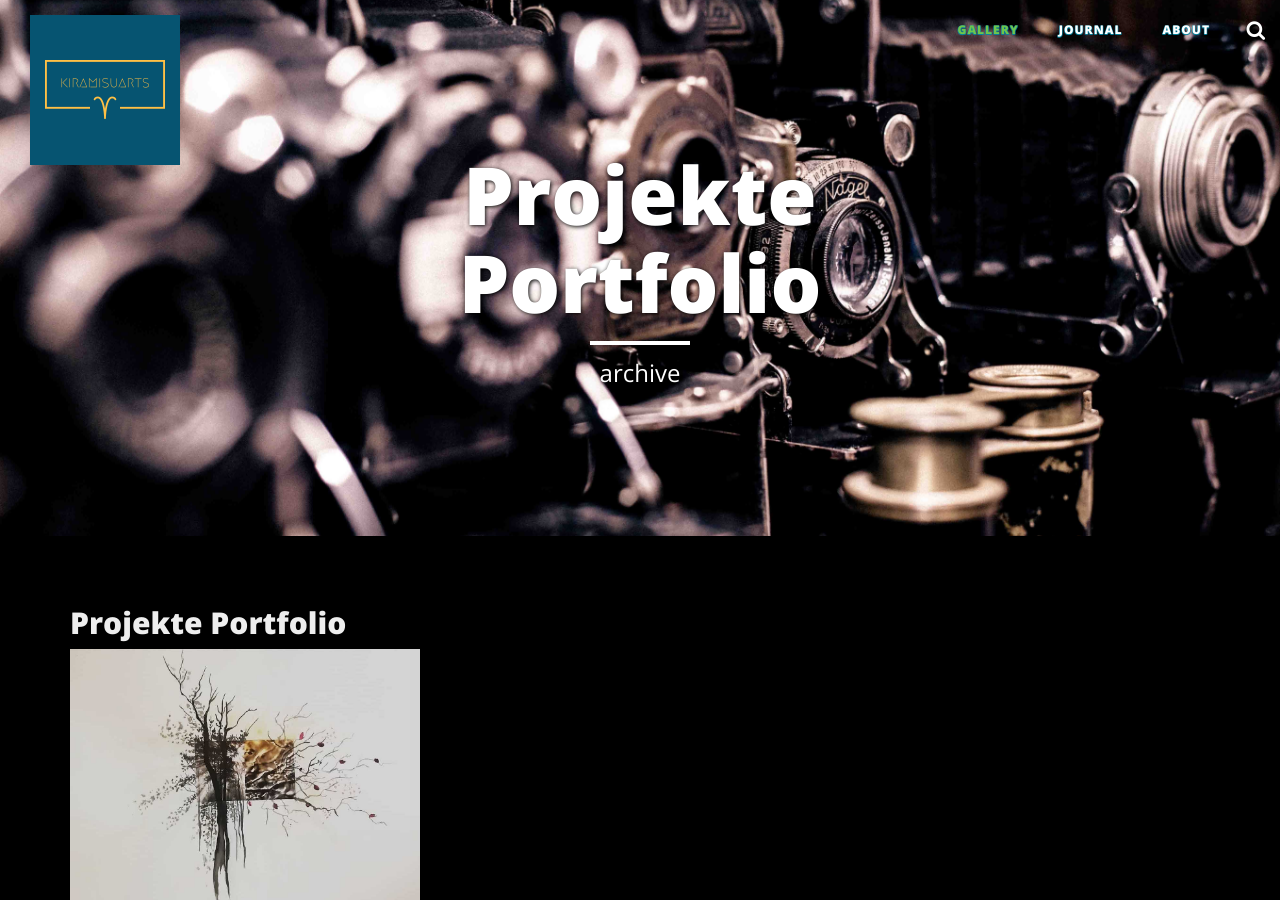
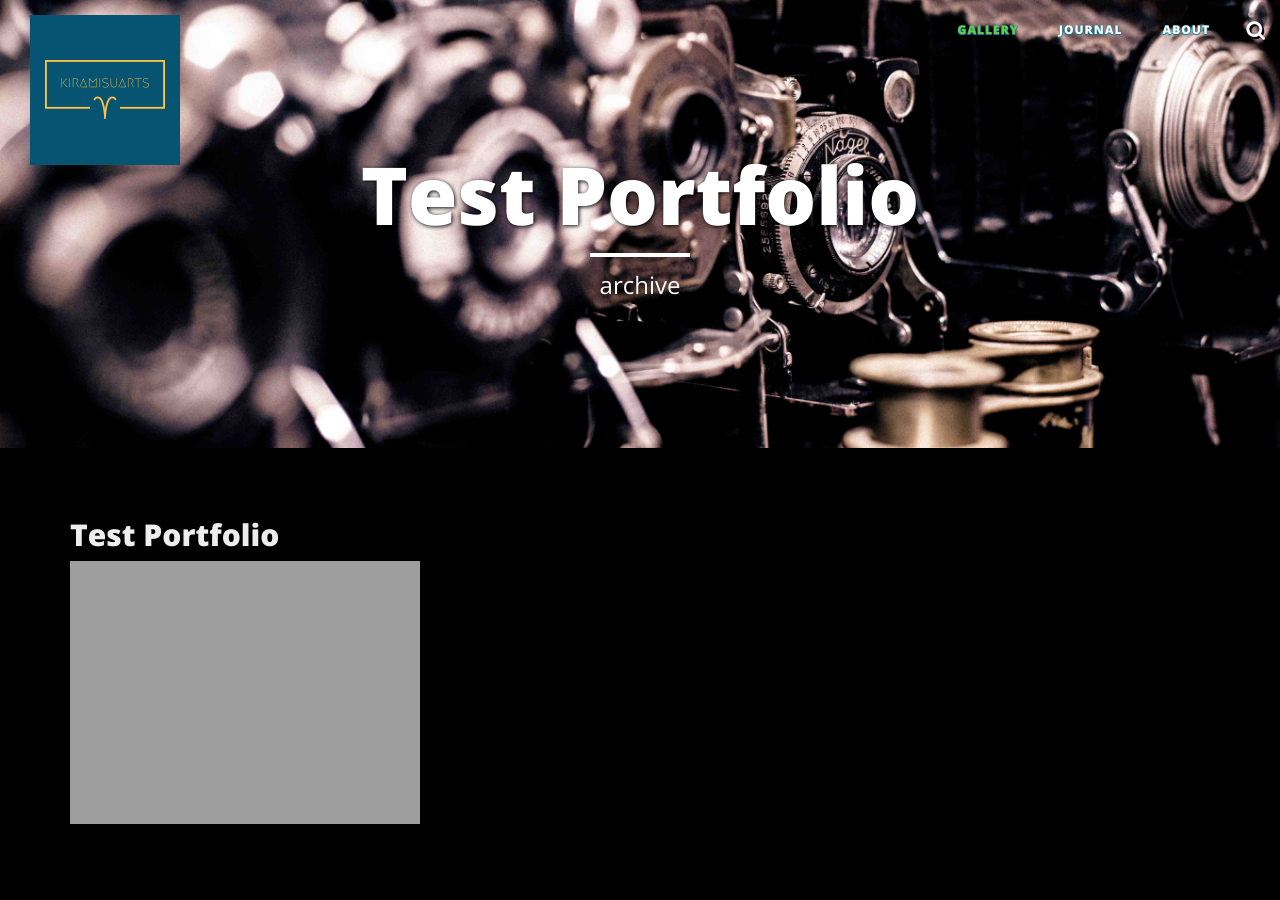
Before and after one commit to sunbliss/photorama, a Jekyll site: the page built from gallery/index.html, in a window 1280 px wide and 900 px high. Built offline with Jekyll 4.4.1, drawn with Linux system fonts in a browser that asks for light colours; nearby versions of some CDN libraries; some of the changed lines change nothing that is shown.

Commit message:
add new gallery

```diff
--- a/gallery/index.html
+++ b/gallery/index.html
@@ -9,6 +9,17 @@
    gallery-folder: /gallery/gallery10/
    gallery-name: Projekte
    gallery-date: Julie 2015
+
+layout: page
+title: "Test Portfolio"
+description: "archive"
+active: gallery
+header-img: "img/gallery-bg.jpg"
+images:
+  - image_path: /gallery/albums/alb8.jpg
+    gallery-folder: /gallery/gallery8/
+    gallery-name: Projekte
+    gallery-date: Julie 2022
 ---
 
 <html class="no-js" lang="en">
```
